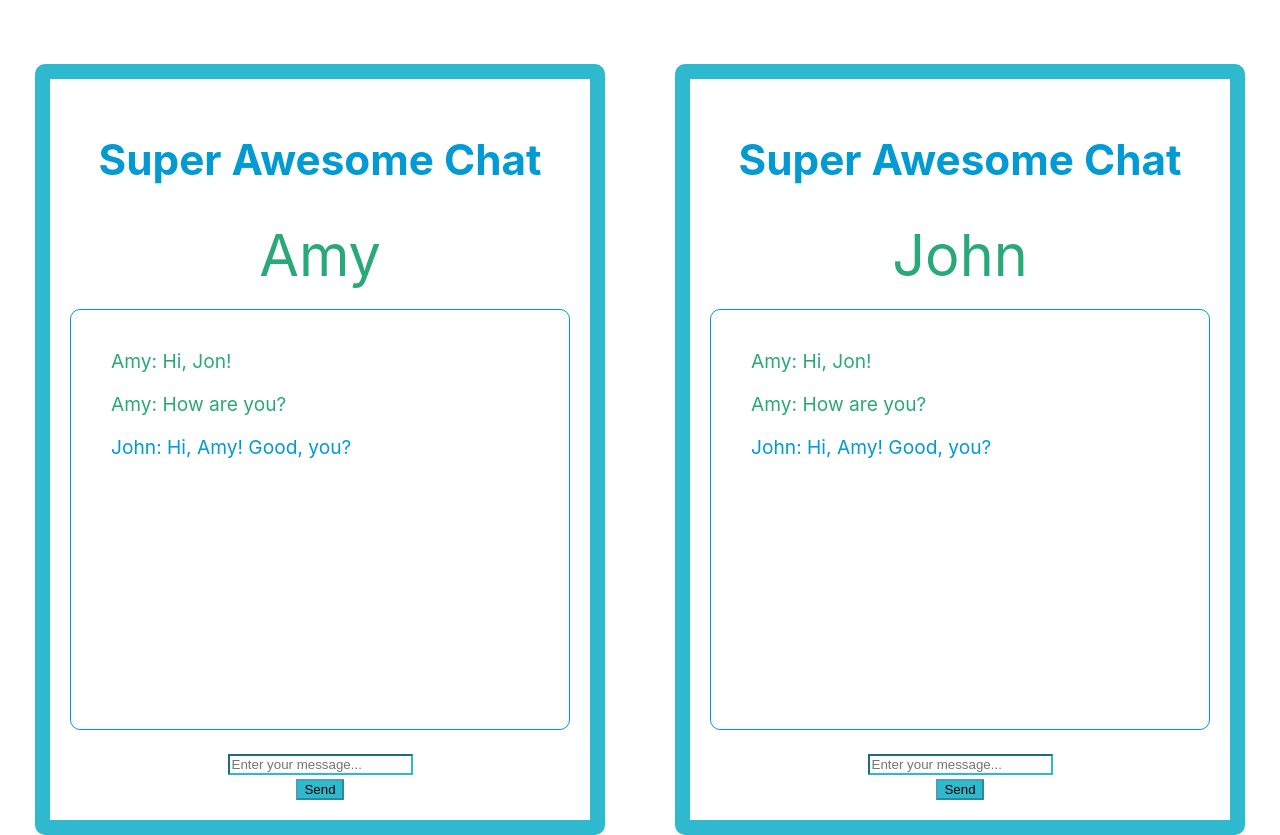
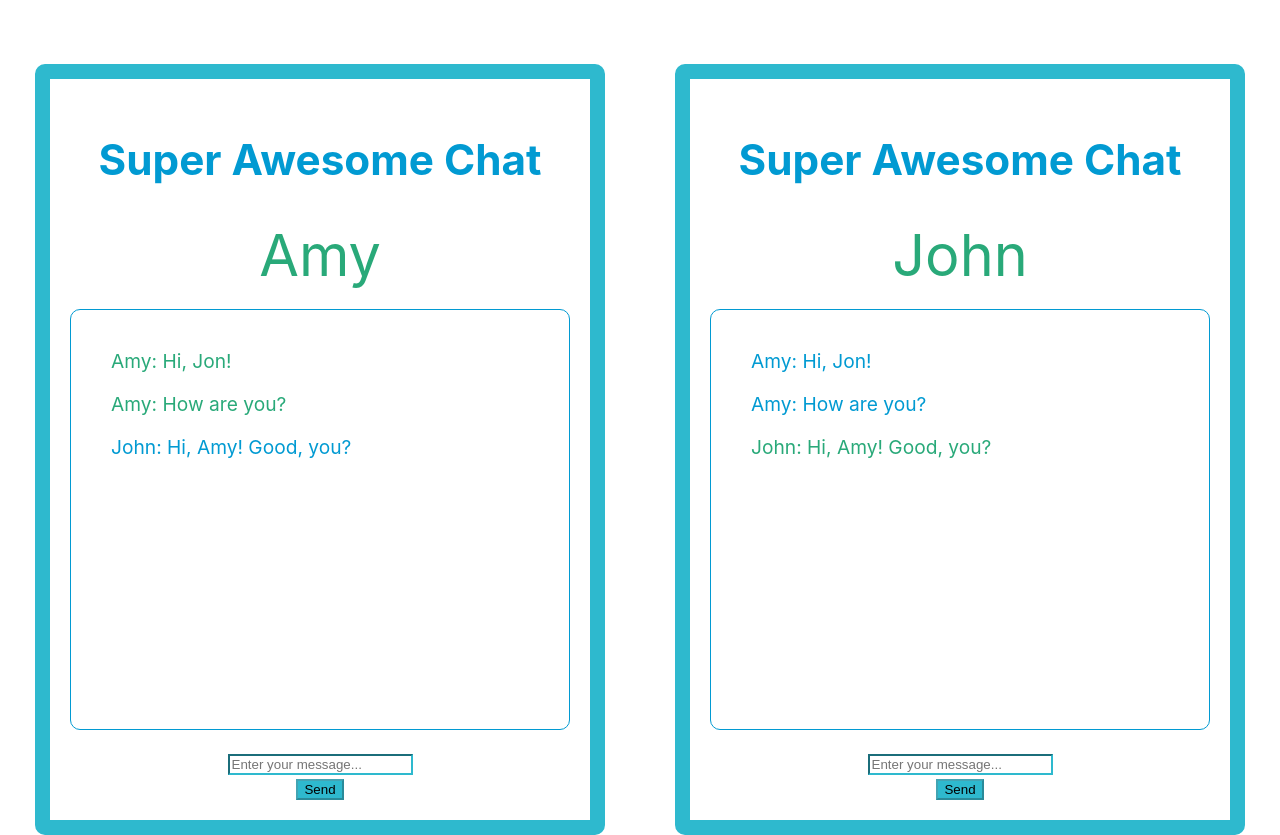
Before and after one commit to JoshCasbolt/prototype-chat, a React (Create React App) app in the folder prototype-chat/: page / in a window 1280 px wide. Built offline with nearby package versions, Linux system fonts and the light colour scheme.

Commit message:
Get messages to show in correct formatting/styling

```diff
--- a/prototype-chat/src/components/ChatOutput/ChatOutput.jsx
+++ b/prototype-chat/src/components/ChatOutput/ChatOutput.jsx
@@ -2,7 +2,7 @@ import PropTypes from 'prop-types';
 import React from 'react';
 
 function ChatOutput(props) {
-  const { user, messages, users } = props;
+  const { user, messages } = props;
   return (
     <div>
       <div className="name sender">{user}</div>
@@ -12,7 +12,7 @@ function ChatOutput(props) {
           <li
             key={message.uniqueId}
             className={
-                    message.username === users[0].username ? 'message sender' : 'message recipient'
+                    message.username === user ? 'message sender' : 'message recipient'
                 }
           >
             <p>{`${message.username}: ${message.text}`}</p>
--- a/prototype-chat/src/components/ChatWindow/ChatWindow.jsx
+++ b/prototype-chat/src/components/ChatWindow/ChatWindow.jsx
@@ -28,8 +28,6 @@ class ChatWindow extends Component {
       const messageToAdd = message;
       messageToAdd.uniqueId = this.getUniqueArrayId(messages);
 
-      console.table(messageToAdd);
-
       this.setState((currentState) => ({
         messages: [
           ...currentState.messages,
```
